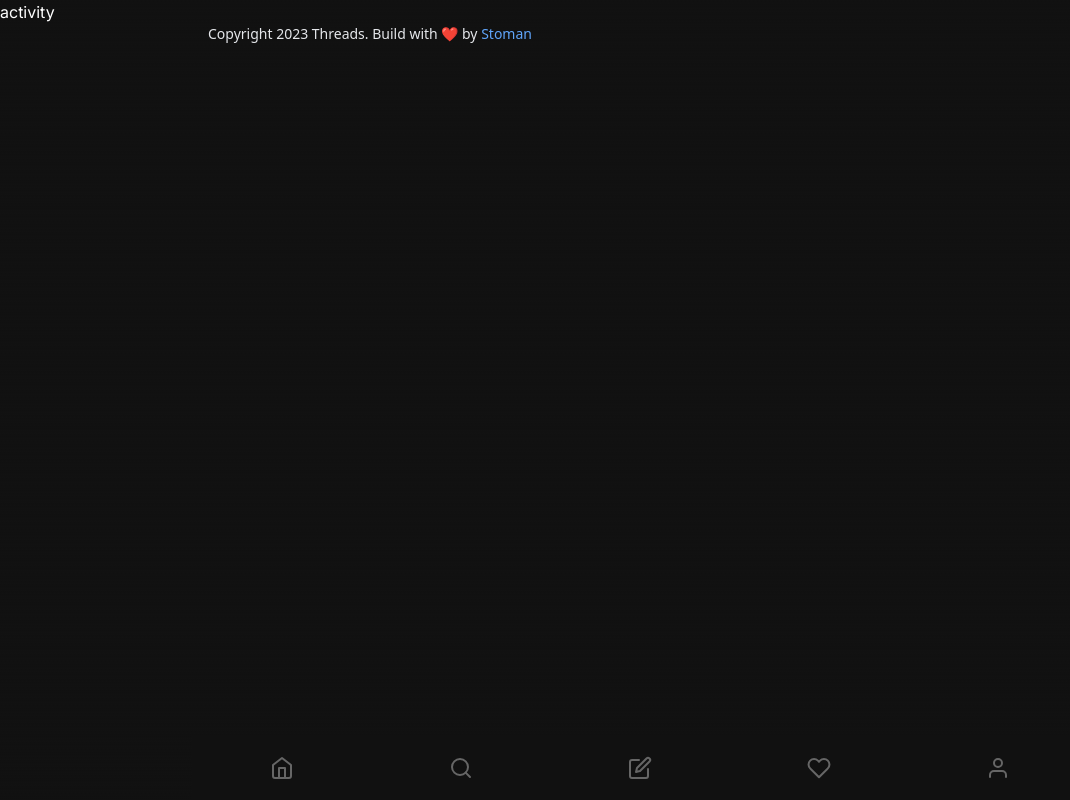
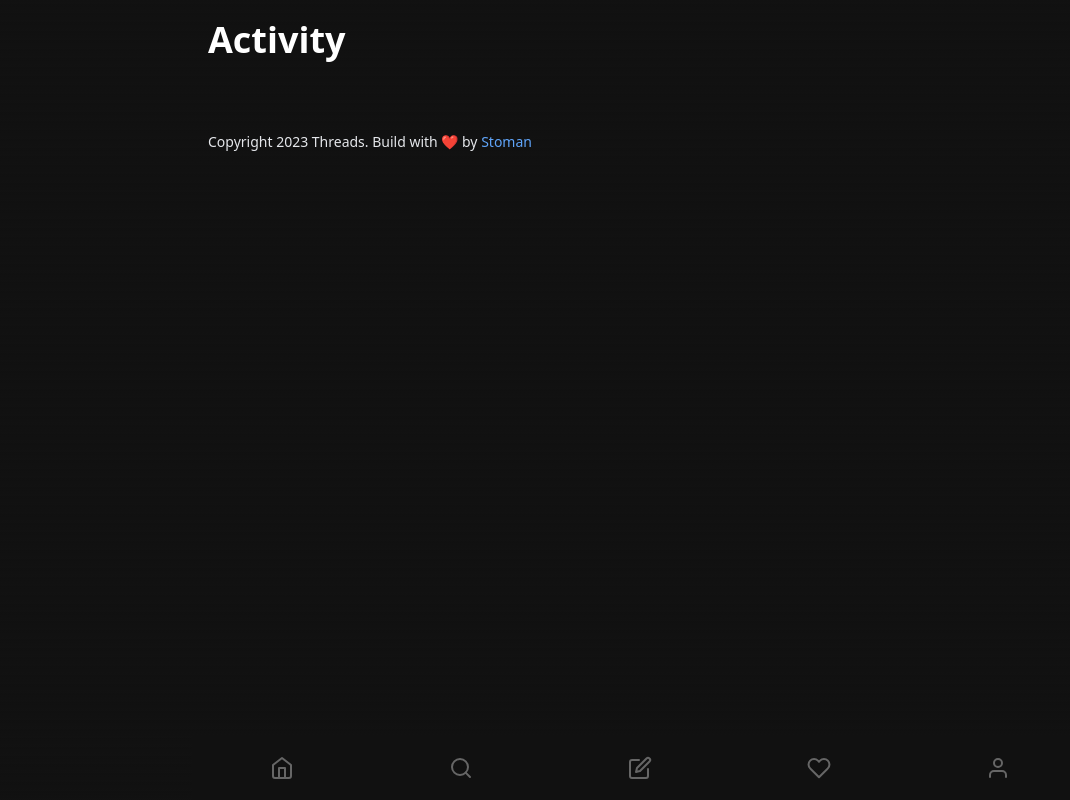
Before and after one commit to realstoman/threads-app-react, a Next.js app: page /activity in a window 1280 px wide. Shown: the whole page, without its empty margins (0-1070 px from the left). Built offline with nearby package versions, Linux system fonts and the light colour scheme.

Commit message:
Activity page initial ui

```diff
--- a/app/activity/page.tsx
+++ b/app/activity/page.tsx
@@ -1,7 +1,19 @@
-import React from 'react';
+'use client';
+
+import PageWrapper from '@/components/PageWrapper';
 
 const activity = () => {
-	return <div>activity</div>;
+	return (
+		<PageWrapper>
+			<div className="pt-5 pb-16 flex flex-col items-center overflow-y-scroll">
+				{/* Header section */}
+				<header className="w-full px-4">
+					<h1 className="text-4xl font-semibold mb-2">Activity</h1>
+					<div></div>
+				</header>
+			</div>
+		</PageWrapper>
+	);
 };
 
 export default activity;
```
